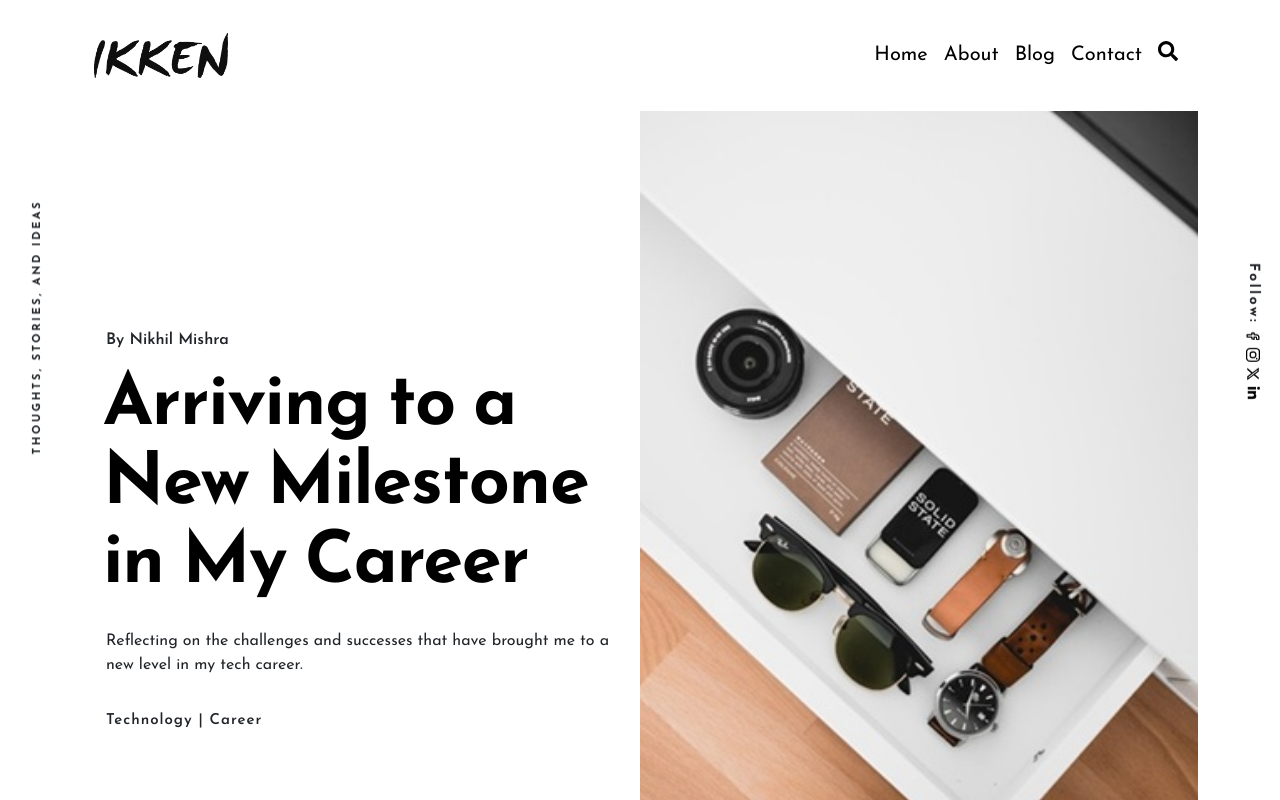
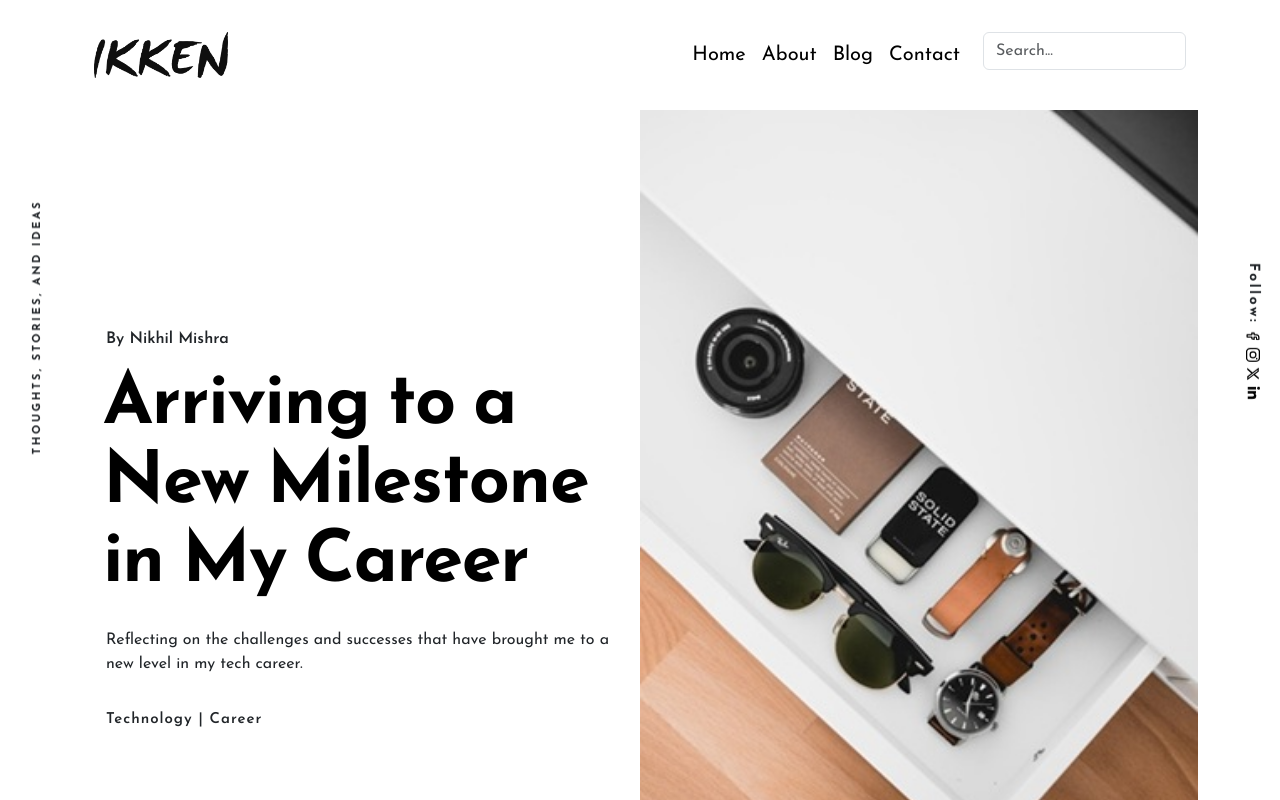
Before and after one commit to nikhil7476/ikken, a Next.js app: page / in a window 1280 px wide. Shown: the top 800 px of the page. Built offline with nearby package versions, Linux system fonts and the light colour scheme.

Commit message:
modified:   src/components/Header.js 	modified:   src/styles/Header.module.css

```diff
--- a/src/components/Header.js
+++ b/src/components/Header.js
@@ -1,24 +1,72 @@
 import Image from "next/image";
 import Link from "next/link";
-import React from "react";
-import { Nav, Container, Row, Col, Navbar } from "react-bootstrap";
+import React, { useState } from "react";
+import { useRouter } from "next/router";
+import {
+  Nav,
+  Container,
+  Row,
+  Col,
+  Navbar,
+  Form,
+  FormControl,
+} from "react-bootstrap";
 import styles from "@/styles/Header.module.css";
-import { FaSearch } from "react-icons/fa";
+import { blogPosts } from "@/utils/blogData";
+
+// List of static pages
+const staticPages = [
+  { title: "Home", slug: "/" },
+  { title: "About", slug: "/about" },
+  { title: "Blog", slug: "/blog" },
+  { title: "Contact", slug: "/contact" },
+];
 
 const Header = () => {
+  const [searchTerm, setSearchTerm] = useState("");
+  const [filteredResults, setFilteredResults] = useState([]);
+  const [showResults, setShowResults] = useState(false);
+  const router = useRouter();
+
+  // Handle search input change
+  const handleSearchChange = (e) => {
+    const query = e.target.value;
+    setSearchTerm(query);
+
+    if (query.length > 0) {
+      // Filter blog posts
+      const blogResults = blogPosts.filter((blog) =>
+        blog.title.toLowerCase().includes(query.toLowerCase())
+      );
+
+      // Filter static pages
+      const pageResults = staticPages.filter((page) =>
+        page.title.toLowerCase().includes(query.toLowerCase())
+      );
+
+      // Combine results
+      const results = [...pageResults, ...blogResults];
+
+      setFilteredResults(results);
+      setShowResults(true);
+    } else {
+      setShowResults(false);
+    }
+  };
+
+  // Handle search selection
+  const handleSelect = (slug) => {
+    router.push(slug.startsWith("/") ? slug : `/blog/${slug}`);
+    setSearchTerm(""); // Clear input
+    setShowResults(false); // Hide results
+  };
+
   return (
     <>
       <div className={styles.hdr}>
         <Container className="pt-4 pb-4">
           <Row className={styles.hdrRow}>
-            <Col
-              xl={6}
-              lg={6}
-              md={12}
-              sm={12}
-              xs={12}
-              className="align-content-center"
-            >
+            <Col xl={6} lg={6} md={12} sm={12} xs={12}>
               <Link href="/" title="Ikken">
                 <Image
                   src="/ikken-logo.webp"
@@ -36,7 +84,7 @@ const Header = () => {
               md={12}
               sm={12}
               xs={12}
-              className={`align-content-center ${styles.hdrNav}`}
+              className={styles.hdrNav}
             >
               <Navbar expand="lg" className="justify-content-end">
                 <Navbar.Toggle aria-controls="basic-navbar-nav" />
@@ -44,7 +92,7 @@ const Header = () => {
                   id="basic-navbar-nav"
                   className="justify-content-end"
                 >
-                  <Nav className={`ml-auto ${styles.hdrLnk}`}>
+                  <Nav className={styles.hdrLnk}>
                     <Nav.Item>
                       <Nav.Link href="/" title="Home">
                         Home
@@ -65,12 +113,41 @@ const Header = () => {
                         Contact
                       </Nav.Link>
                     </Nav.Item>
-                    <Nav.Item>
-                      <Nav.Link href="#" title="Search">
-                        <FaSearch
-                          style={{ fontSize: "20px", marginBottom: "10px" }}
-                        />
-                      </Nav.Link>
+
+                    {/* Search Bar */}
+                    <Nav.Item className={styles.searchContainer}>
+                      <Form className={styles.searchForm}>
+                        <div className={styles.searchInputWrapper}>
+                          <FormControl
+                            type="text"
+                            placeholder="Search..."
+                            value={searchTerm}
+                            onChange={handleSearchChange}
+                            className={styles.searchInput}
+                          />
+                        </div>
+                      </Form>
+
+                      {/* Search Results Dropdown */}
+                      {showResults && (
+                        <div className={styles.searchResults}>
+                          {filteredResults.length > 0 ? (
+                            filteredResults.map((item, index) => (
+                              <div
+                                key={index}
+                                className={styles.searchResultItem}
+                                onClick={() => handleSelect(item.slug)}
+                              >
+                                {item.title}
+                              </div>
+                            ))
+                          ) : (
+                            <div className={styles.noResults}>
+                              No results found
+                            </div>
+                          )}
+                        </div>
+                      )}
                     </Nav.Item>
                   </Nav>
                 </Navbar.Collapse>
--- a/src/styles/Header.module.css
+++ b/src/styles/Header.module.css
@@ -1,14 +1,102 @@
-@media only screen and (max-width: 770px) {
-  .hdrRow a img {
-    position: relative;
-    z-index: 999;
+.hdr {
+  background: #fff;
+}
+
+.hdrRow {
+  display: flex;
+  align-items: center;
+  justify-content: space-between;
+}
+
+.hdrNav {
+  display: flex;
+  justify-content: flex-end;
+  align-items: center;
+}
+
+.hdrLnk .nav-link {
+  font-size: 16px;
+  font-weight: 500;
+  color: #333;
+  padding: 8px 15px;
+  transition: color 0.3s ease-in-out;
+}
+
+/* 🔍 Search Bar */
+.searchContainer {
+  position: relative;
+  margin-left: 15px;
+}
+
+.searchForm {
+  position: relative;
+  display: flex;
+  align-items: center;
+}
+
+.searchInputWrapper {
+  position: relative;
+  display: flex;
+  align-items: center;
+  border-radius: 20px;
+  width: 100%;
+  transition: all 0.3s ease-in-out;
+}
+
+.searchInput {
+  border: none;
+  outline: none;
+  background: transparent;
+  width: 100%;
+  padding: 5px;
+  font-size: 14px;
+}
+
+/* 🔍 Search Results Dropdown */
+.searchResults {
+  position: absolute;
+  top: 42px;
+  left: 0;
+  width: 100%;
+  background: #fff;
+  border-radius: 5px;
+  max-height: 250px;
+  overflow-y: auto;
+  z-index: 1000;
+}
+
+.searchResultItem {
+  padding: 10px 12px;
+  font-size: 14px;
+  color: #333;
+  cursor: pointer;
+  transition: background 0.3s ease-in-out;
+}
+
+.searchResultItem:hover {
+  background: #f1f1f1;
+}
+
+.noResults {
+  padding: 10px;
+  font-size: 14px;
+  color: #888;
+  text-align: center;
+}
+
+/* 📱 Responsive Styles */
+@media (max-width: 768px) {
+  .searchInputWrapper {
+    width: 180px;
+  }
+}
+
+@media (max-width: 576px) {
+  .hdrLnk {
+    text-align: center;
   }
 
-  .hdrNav {
-    margin-top: -10% !important;
-  }
-
-  .hdrLnk {
-    margin-top: 30px !important;
+  .searchContainer {
+    margin: 10px 0;
   }
 }
```
